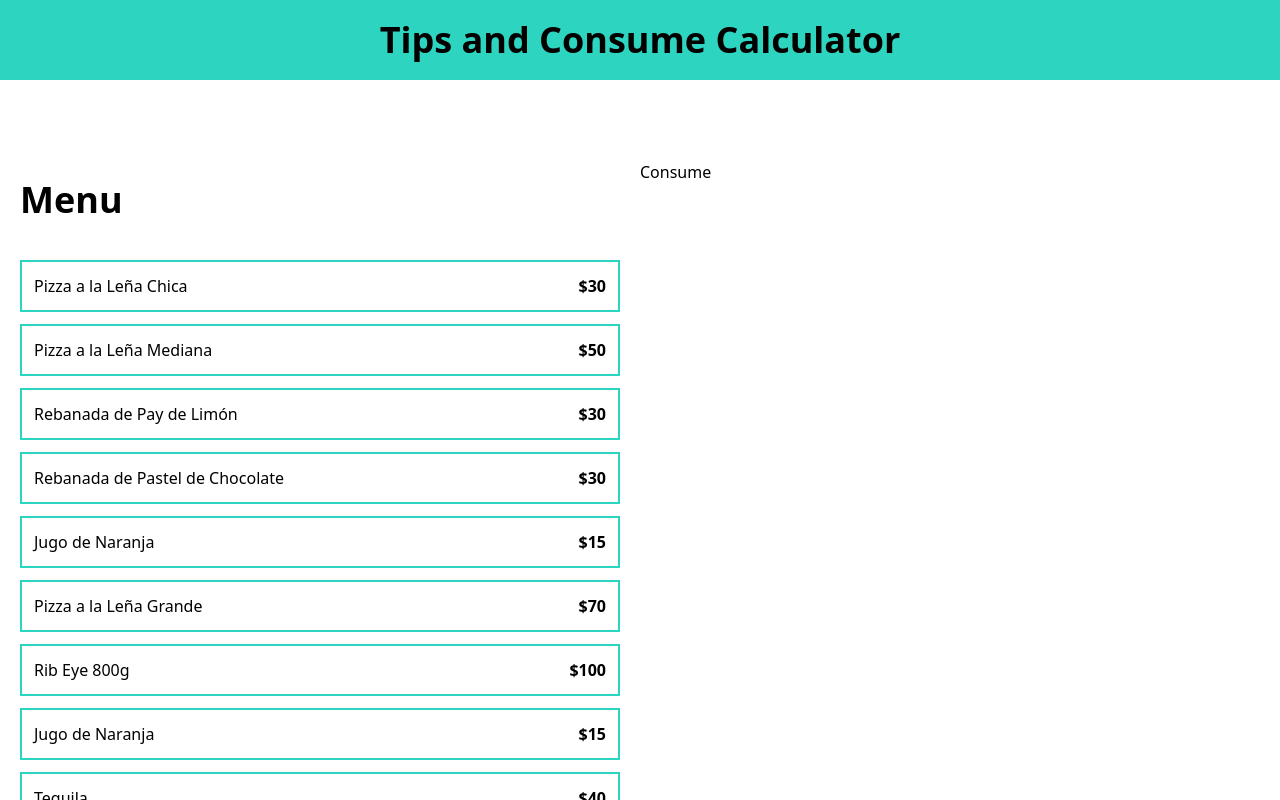
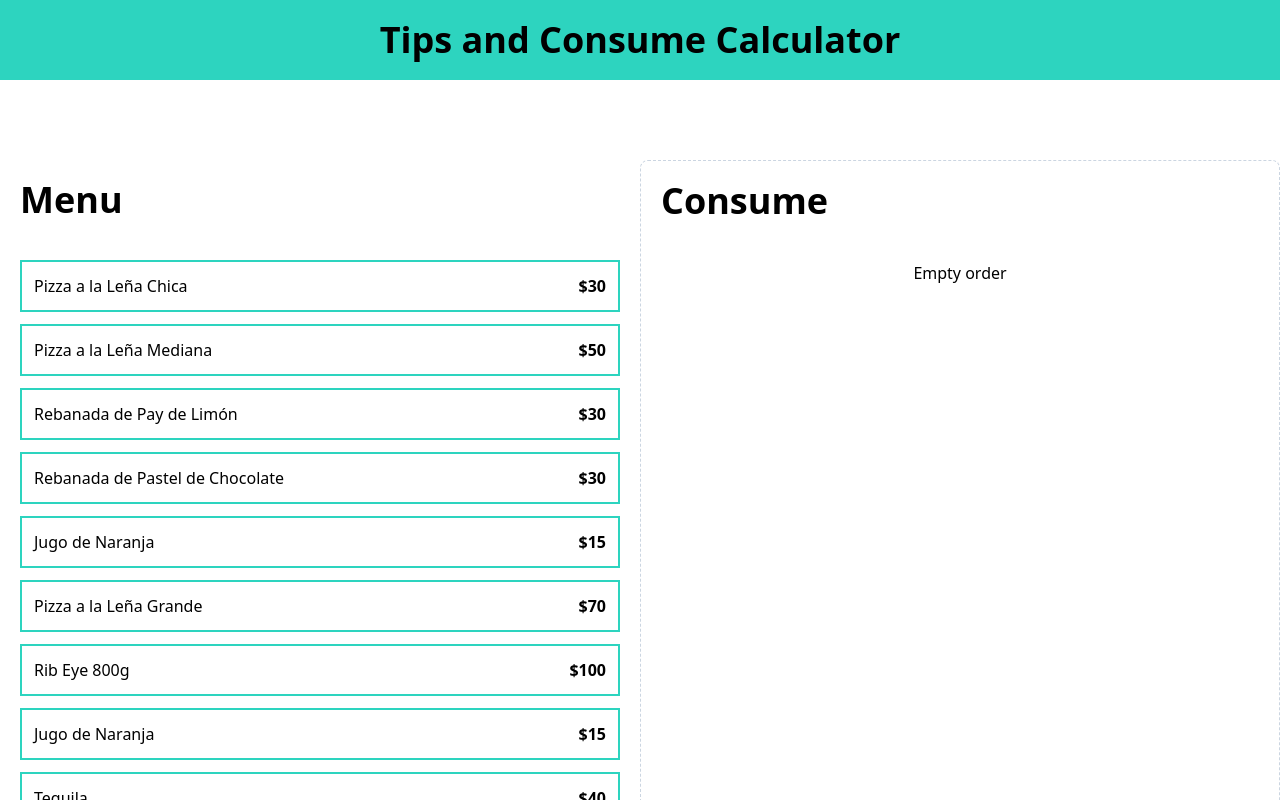
Before and after one commit to Javi2323J/tip-calculator, a React (Vite) app in the folder tip-calculator/: page / in a window 1280 px wide. Shown: the top 800 px of the page. Built offline with nearby package versions, Linux system fonts and the light colour scheme.

Commit message:
add OrderContents component #1

```diff
--- a/tip-calculator/src/App.tsx
+++ b/tip-calculator/src/App.tsx
@@ -1,11 +1,16 @@
 import React from 'react'
+
 import { menuItems } from './data/db'
 import useOrder from './hooks/useOrder'
+
 import MenuItem from './components/MenuItem'
+import OrderContents from './components/OrderContents'
 
 function App(): React.JSX.Element {
   const {
-    addItem
+    order,
+    addItem,
+    removeItem
   } = useOrder()
   return (
     <>
@@ -28,8 +33,11 @@
           </div>
         </div>
 
-        <div>
-          <h2>Consume</h2>
+        <div className="border border-dashed border-slate-300 p-5 rounded-lg space-y-10">
+          <OrderContents
+            order={order}
+            removeItem={removeItem}
+          />
         </div>
       </main>
     </>
--- a/tip-calculator/src/components/MenuItem.tsx
+++ b/tip-calculator/src/components/MenuItem.tsx
@@ -2,12 +2,12 @@
 
 import { TMenuItem } from '../types'
 
-type MenuItemProps = {
+type TMenuItemProps = {
     item: TMenuItem
     addItem: (item: TMenuItem) => void
 }
 
-export default function MenuItem({ item, addItem }: MenuItemProps): React.JSX.Element {
+export default function MenuItem({ item, addItem }: TMenuItemProps): React.JSX.Element {
     return (
         <button onClick={() => addItem(item)} className="border-2 border-teal-400 hover:bg-teal-200 w-full p-3 flex justify-between">
             <p>{item.name}</p>
--- /dev/null
+++ b/tip-calculator/src/components/OrderContents.tsx
@@ -0,0 +1,41 @@
+import React from 'react'
+
+import { formatCurrency } from '../helpers'
+import { TMenuItem, TOrderItem } from '../types'
+
+type TOrderContentProps = {
+    order: TOrderItem[]
+    removeItem: (id: TMenuItem['id']) => void
+}
+
+export default function OrderContents({ order, removeItem }: TOrderContentProps): React.JSX.Element {
+    return (
+        <div>
+            <h2 className="font-black text-4xl">Consume</h2>
+
+            <div className="space-y-3 mt-10">
+                {order.length === 0 ?
+                    <p className="text-center">Empty order</p>
+                    : (
+                        order.map(item => (
+                            <div key={item.id}
+                                className="flex justify-between items-center border-t border-gray-200 py-5 last-of-type:border-b">
+                                <div>
+                                    <p className="text-lg">
+                                        {item.name} - {formatCurrency(item.price)}
+                                    </p>
+                                    <p className="font-black">
+                                        Quantity: {item.quantity} - {formatCurrency(item.price * item.quantity)}
+                                    </p>
+                                </div>
+
+                                <button onClick={() => removeItem(item.id)} className="bg-red-600 h-8 w-8 rounded-full text-white font-black">
+                                    X
+                                </button>
+                            </div>
+                        ))
+                    )}
+            </div>
+        </div>
+    )
+}
--- /dev/null
+++ b/tip-calculator/src/helpers/index.ts
@@ -0,0 +1,5 @@
+export function formatCurrency(quantity: number) {
+    return new Intl.NumberFormat('en-US', {
+        style: 'currency', currency: 'USD'
+    }).format(quantity)
+}
--- a/tip-calculator/src/hooks/useOrder.ts
+++ b/tip-calculator/src/hooks/useOrder.ts
@@ -21,7 +21,13 @@
         }
     }
 
+    const removeItem = (id: TMenuItem['id']) => {
+        setOrder(order.filter(item => item.id !== id))
+    }
+
     return {
-        addItem
+        order,
+        addItem,
+        removeItem
     }
 }
```
